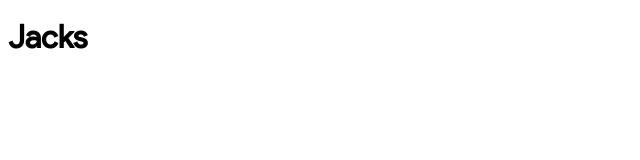
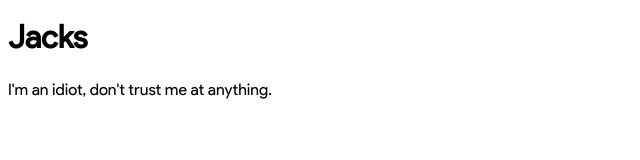
Before and after one commit to thejackers/thejackers.github.io, a plain HTML site: page index.html in a window 1280 px wide. Shown: the whole page, without its empty margins (0-640 px from the left). Drawn offline with Linux system fonts and the light colour scheme.

Commit message:
Update index.html

```diff
--- a/index.html
+++ b/index.html
@@ -23,5 +23,6 @@ h1 {
 </style>
 <body>
   <h1>Jacks</h1>
+  <p> I'm an idiot, don't trust me at anything. </p>
 </body>
 </html>
```
